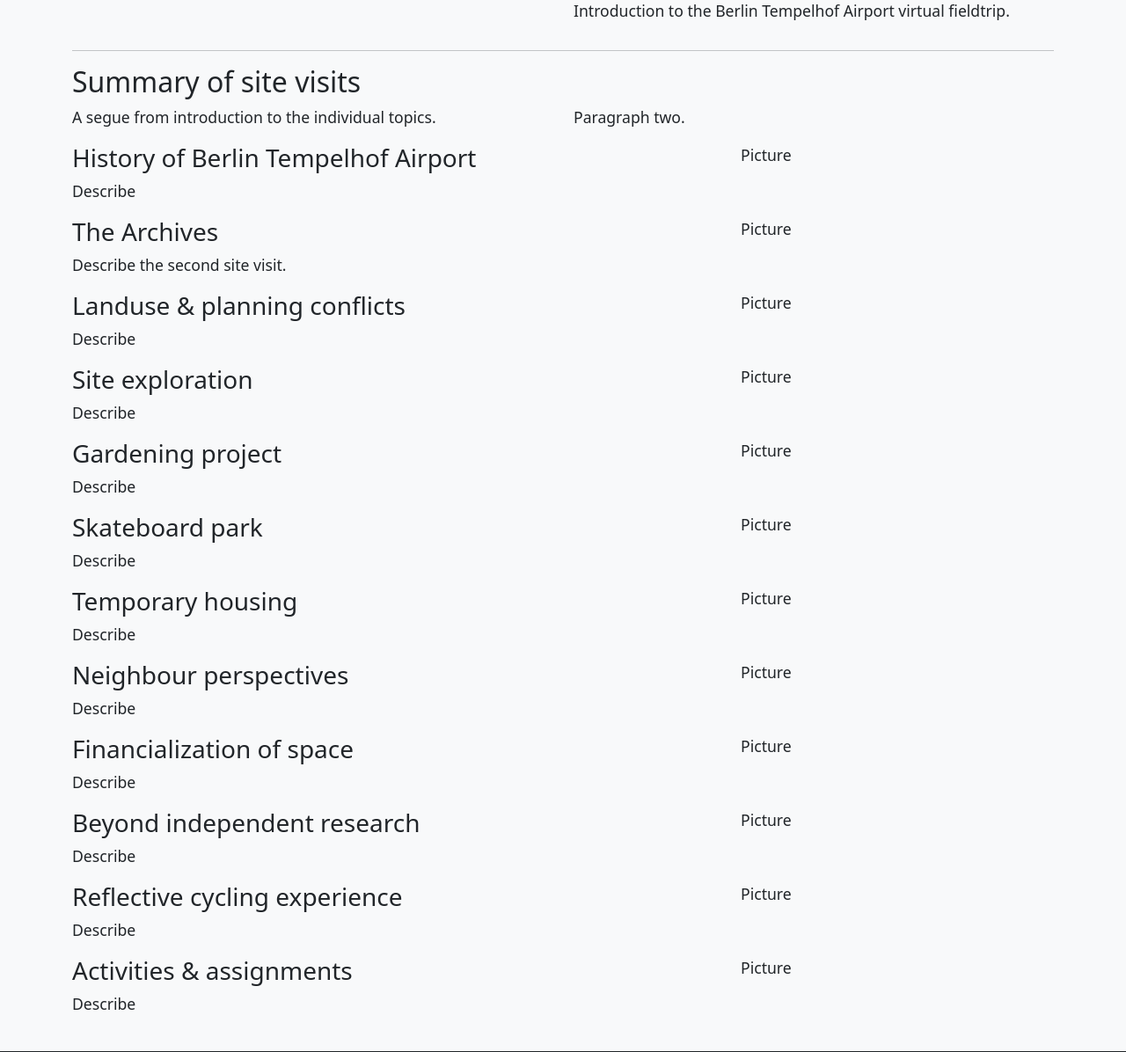
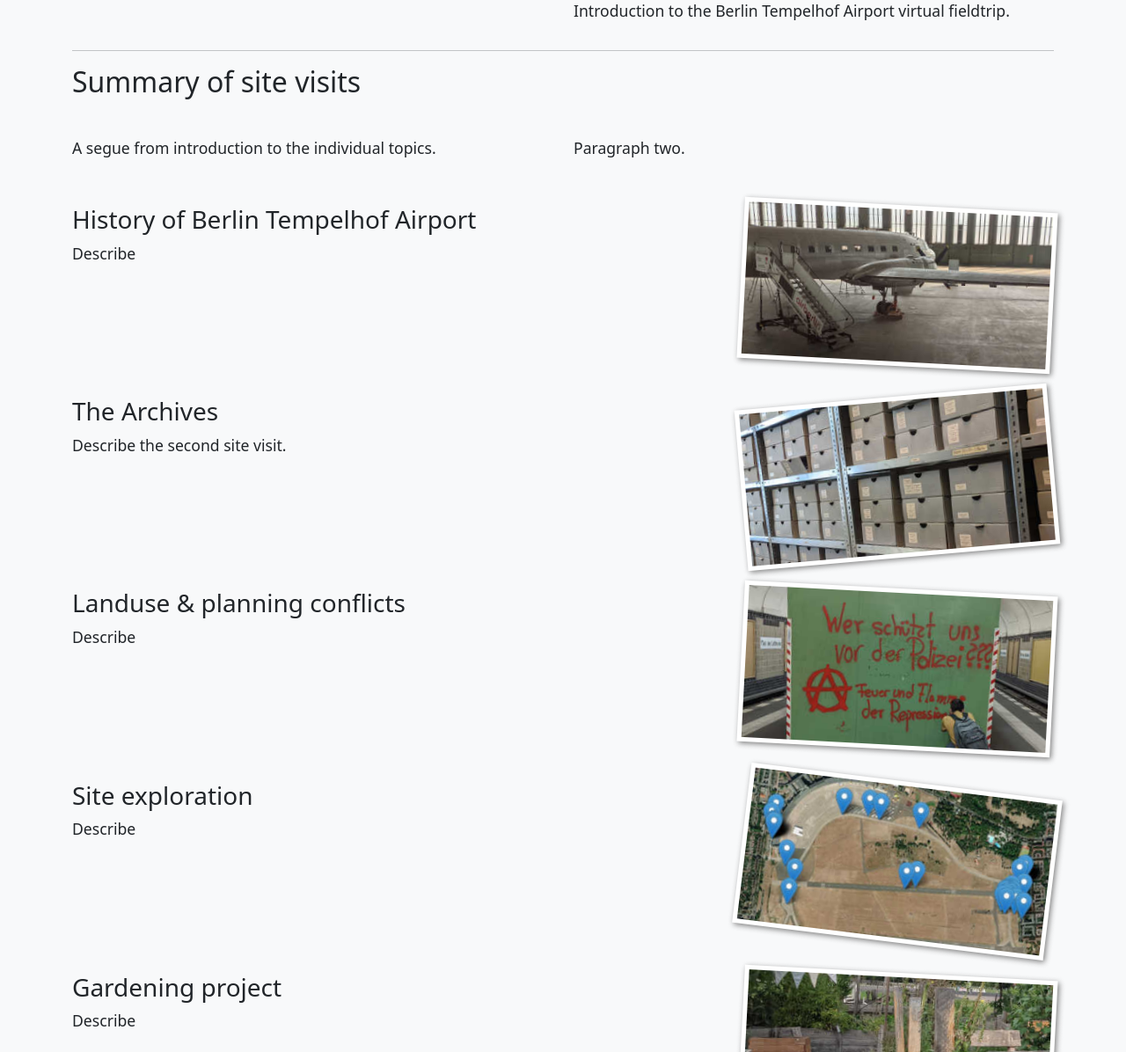
Before and after one commit to serialc/BerlinVF, a PHP site: page / in a window 1280 px wide. Shown: the part 487-1683 px from the top of the page at 88% size. Run offline with PHP 8.4, Linux system fonts and the light colour scheme.

Commit message:
template

```diff
--- a/css/thfvf.css
+++ b/css/thfvf.css
@@ -1,3 +1,30 @@
 body {
     font-size: 1.1rem;
 }
+
+.w100 {
+    width: 100%;
+}
+
+.vsites div {
+    margin-top: 2em;
+}
+
+.vsites div img {
+    border: 5px solid white;
+    filter: drop-shadow(2px 2px 3px grey);
+    transform: rotate(3deg);
+}
+
+.vsites div:nth-child(2n + 1) img {
+    transform: rotate(-3deg);
+}
+.vsites div:nth-child(3n + 1) img {
+    transform: rotate(-5deg);
+}
+.vsites div:nth-child(4n + 1) img {
+    transform: rotate(3deg);
+}
+.vsites div:nth-child(5n + 1) img {
+    transform: rotate(7deg);
+}
--- a/index.html
+++ b/index.html
@@ -67,7 +67,7 @@
                 </div>
                 <div class="col-lg-6">
                     <div style="position:relative;padding-top:56.25%;">
-                        <iframe width="560" height="315" src="https://www.youtube.com/embed/lMOuB9_GRdA" title="YouTube video player" frameborder="0" allow="accelerometer; autoplay; clipboard-write; encrypted-media; gyroscope; picture-in-picture; web-share" allowfullscreen style="position:absolute;top:0;left:0;width:100%;height:100%;"></iframe>
+                        <iframe width="560" height="315" src="https://www.youtube.com/embed/lMOuB9_GRdA?rel=0" title="YouTube video player" frameborder="0" allow="accelerometer; autoplay; clipboard-write; encrypted-media; gyroscope; picture-in-picture; web-share" allowfullscreen style="position:absolute;top:0;left:0;width:100%;height:100%;"></iframe>
                     </div>
                     <p>
                     Introduction to the Berlin Tempelhof Airport virtual fieldtrip.
@@ -78,7 +78,7 @@
 
             <hr>
 
-            <div class="row">
+            <div class="row vsites">
 
                 <h2>Summary of site visits</h2>
 
@@ -100,7 +100,7 @@
                     </p>
                 </div>
                 <div class="col-md-4">
-                    Picture
+                    <img class="w100" src="imgs/history.jpg">
                 </div>
 
                 <div class="col-md-8">
@@ -110,7 +110,7 @@
                     </p>
                 </div>
                 <div class="col-md-4">
-                    Picture
+                    <img class="w100" src="imgs/archives.jpg">
                 </div>
 
                 <div class="col-md-8">
@@ -120,7 +120,7 @@
                     </p>
                 </div>
                 <div class="col-md-4">
-                    Picture
+                    <img class="w100" src="imgs/landuse_planning.jpg">
                 </div>
 
                 <div class="col-md-8">
@@ -130,7 +130,7 @@
                     </p>
                 </div>
                 <div class="col-md-4">
-                    Picture
+                    <img class="w100" src="imgs/exploration.jpg">
                 </div>
 
                 <div class="col-md-8">
@@ -140,7 +140,7 @@
                     </p>
                 </div>
                 <div class="col-md-4">
-                    Picture
+                    <img class="w100" src="imgs/gardening_project.jpg">
                 </div>
 
                 <div class="col-md-8">
@@ -160,7 +160,7 @@
                     </p>
                 </div>
                 <div class="col-md-4">
-                    Picture
+                    <img class="w100" src="imgs/temp_housing.jpg">
                 </div>
 
                 <div class="col-md-8">
```
Also changed, not shown: imgs/archives.jpg (added), imgs/exploration.jpg (added), imgs/gardening_project.jpg (added), imgs/history.jpg (added), imgs/landuse_planning.jpg (added), imgs/temp_housing.jpg (added).
